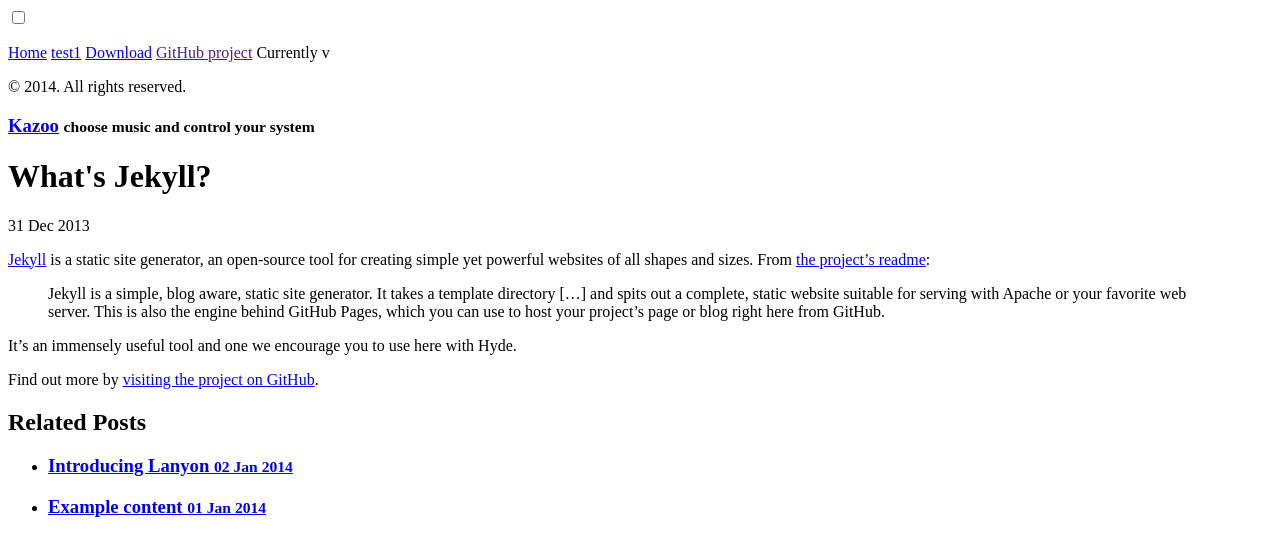
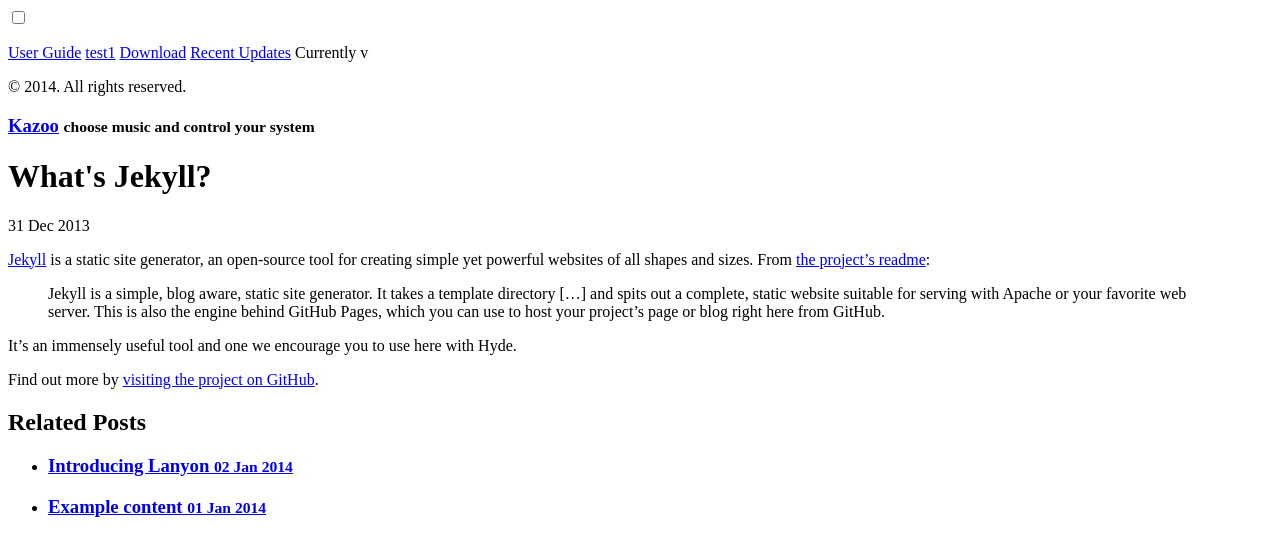
Before and after one commit to linn/kazoo.site, a Jekyll site: the page built from _posts/2013-12-31-whats-jekyll.md, in a window 1280 px wide. Shown: the top 556 px of the page. Built offline with Jekyll 4.4.1, drawn with Linux system fonts in a browser that asks for light colours.

Commit message:
Added side menu links

```diff
--- a/_includes/sidebar.html
+++ b/_includes/sidebar.html
@@ -9,7 +9,7 @@
   </div>
 
   <nav class="sidebar-nav">
-    <a class="sidebar-nav-item{% if page.url == site.baseurl %} active{% endif %}" href="/">Home</a>
+    <a class="sidebar-nav-item{% if page.url == site.baseurl %} active{% endif %}" href="{{ site.url }}">User Guide</a>
 
     {% comment %}
       The code below dynamically generates a sidebar nav of pages with
@@ -25,8 +25,8 @@
       {% endif %}
     {% endfor %}
 
-    <a class="sidebar-nav-item" href="{{ site.github.repo }}/archive/v{{ site.version }}.zip">Download</a>
-    <a class="sidebar-nav-item" href="{{ site.github.repo }}">GitHub project</a>
+    <a class="sidebar-nav-item" href="http://oss.linn.co.uk/trac/wiki/DownloadKazoo">Download</a>
+	<a class="sidebar-nav-item" href="http://oss.linn.co.uk/Kazoo/history.html">Recent Updates</a>
     <span class="sidebar-nav-item">Currently v{{ site.version }}</span>
   </nav>
 
--- a/_layouts/default.html
+++ b/_layouts/default.html
@@ -13,7 +13,7 @@
       <div class="masthead">
         <div class="container">
           <h3 class="masthead-title">
-            <a href="/" title="Home">{{ site.title }}</a>
+            <a href="{{ site.url }}" title="Home">{{ site.title }}</a>
             <small>{{ site.tagline }}</small>
           </h3>
         </div>
```
